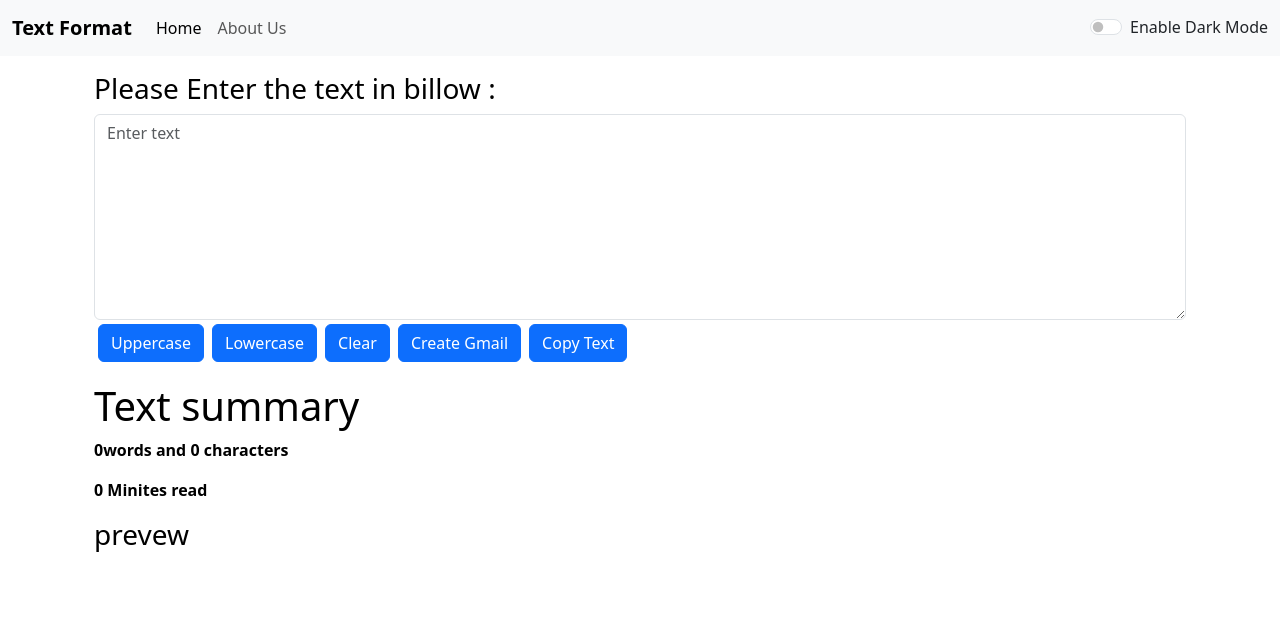
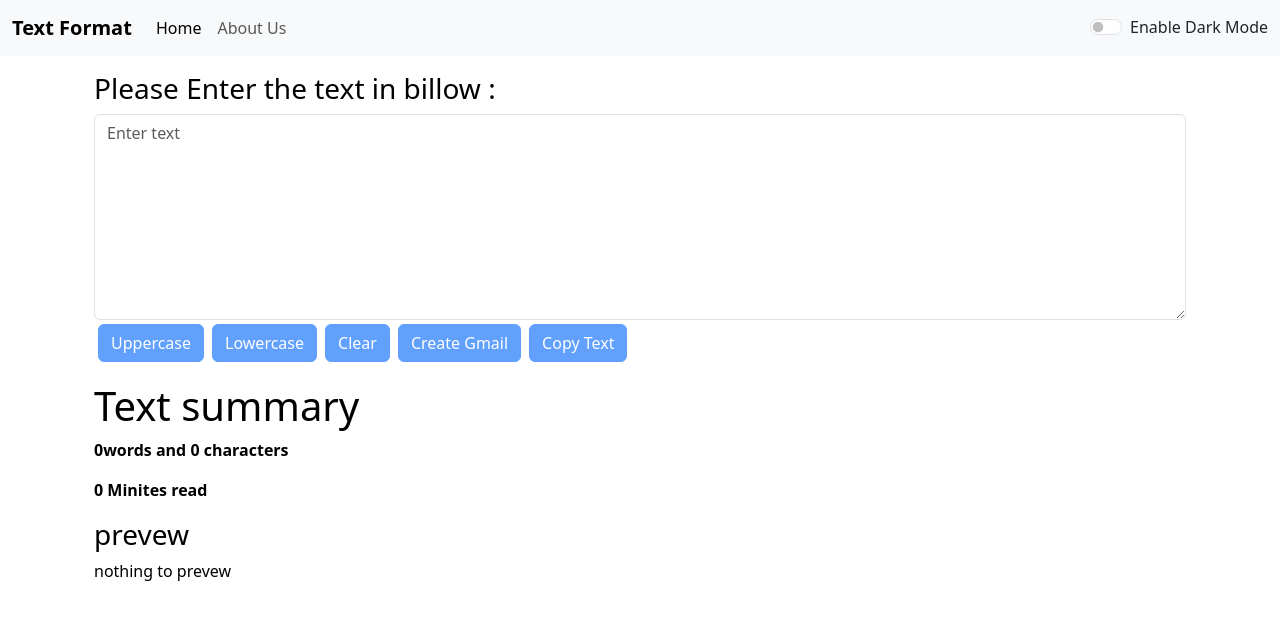
Before and after one commit to sadananda-das/Text-Convertion, a React (Create React App) app: page / in a window 1280 px wide. Shown: the top 620 px of the page. Built offline with nearby package versions, Linux system fonts and the light colour scheme.

Commit message:
modify buttons

```diff
--- a/src/components/TextForm.js
+++ b/src/components/TextForm.js
@@ -50,25 +50,39 @@ export default function TextForm(props) {
             id="myBox"
             rows={8}
           />
-          <button className="btn btn-primary my-1 mx-1" onClick={handleUpClick}>
+          <button
+            disabled={text.length === 0}
+            className="btn btn-primary my-1 mx-1"
+            onClick={handleUpClick}
+          >
             Uppercase
           </button>
-          <button className="btn btn-primary my-1 mx-1" onClick={handleLoClick}>
+          <button
+            disabled={text.length === 0}
+            className="btn btn-primary my-1 mx-1"
+            onClick={handleLoClick}
+          >
             Lowercase
           </button>
           <button
+            disabled={text.length === 0}
             className="btn btn-primary my-1 mx-1"
             onClick={handleclearText}
           >
             Clear
           </button>
           <button
+            disabled={text.length === 0}
             className="btn btn-primary my-1 mx-1"
             onClick={handleCreatGmail}
           >
             Create Gmail
           </button>
-          <button className="btn btn-primary my-1 mx-1" onClick={handleCopy}>
+          <button
+            disabled={text.length === 0}
+            className="btn btn-primary my-1 mx-1"
+            onClick={handleCopy}
+          >
             Copy Text
           </button>
         </div>
@@ -98,7 +112,7 @@ export default function TextForm(props) {
           </b>
         </p>
         <h3>prevew</h3>
-        <p>{text}</p>
+        <p>{text.length > 0 ? text : "nothing to prevew"}</p>
       </div>
     </>
   );
```
